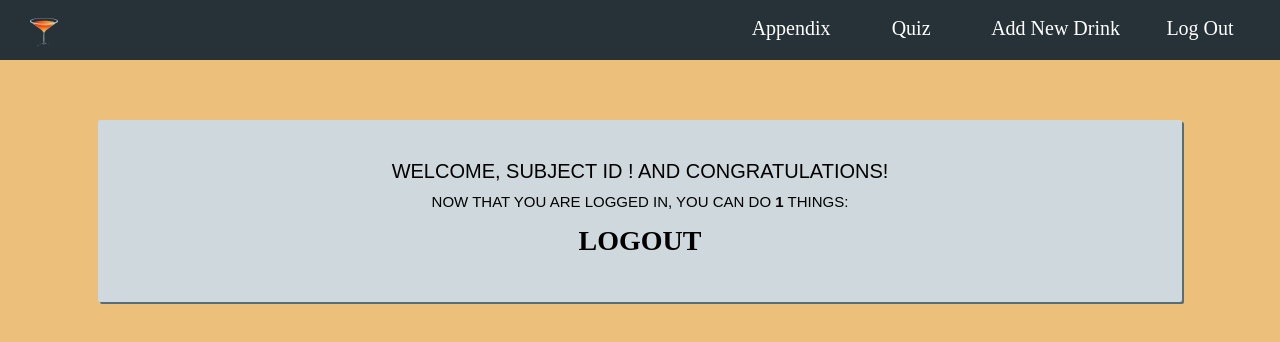
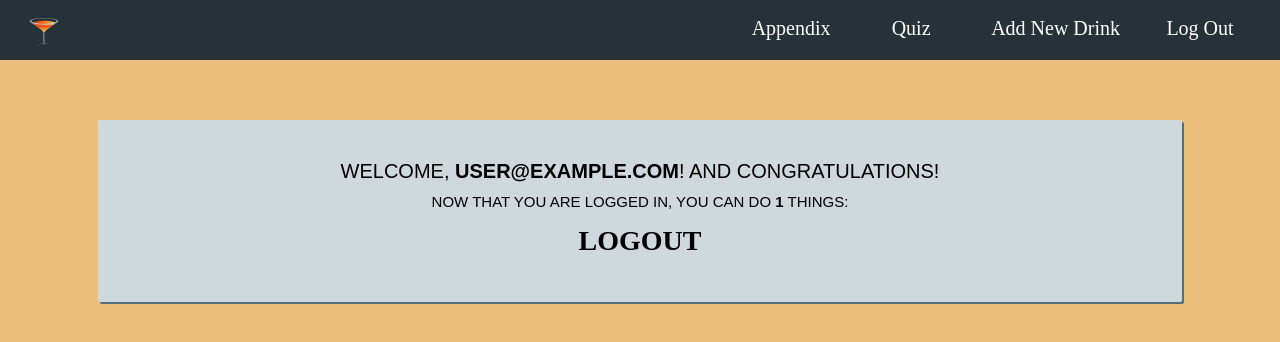
Before and after one commit to indy728/flashcards, a React (Create React App) app: page / in a window 1280 px wide. Shown: the top 342 px of the page. Built offline with nearby package versions, Linux system fonts and the light colour scheme; no server answers; sample sign-in values are in the browser's storage; what styled-theme would draw is missing.

Commit message:
homepage displays user email

```diff
--- a/src/containers/HomePage/HomePage.js
+++ b/src/containers/HomePage/HomePage.js
@@ -52,7 +52,7 @@ class HomePage extends Component {
             <React.Fragment>
                 <Wrapper className="HomePage">
                     <Intro>
-                        <h1>Welcome, subject id {this.props.username}! And congratulations!</h1>
+                        <h1>Welcome, <span style={{"fontWeight": "bold"}}>{this.props.email}</span>! And congratulations!</h1>
                         <h2>Now that you are logged in, you can do <span style={{"fontWeight": "bold"}}>{functionalComponents.length}</span> things:</h2>
                     </Intro>
                     {funcCompList}
@@ -64,7 +64,8 @@ class HomePage extends Component {
 
 const mapStateToProps = state => {
     return {
-        userId: state.username
+        userId: state.username,
+        email: state.email
     }
 }
 
--- a/src/store/actions/auth.js
+++ b/src/store/actions/auth.js
@@ -30,7 +30,7 @@ export const auth = (authInfo) => {
         if (authInfo.isSignUp) {
             firebaseAuth.createUserWithEmailAndPassword(authInfo.email, authInfo.password)
                 .then(res => {
-                    const user = res.user
+                    // const user = res.user
                     // TO DOs
                     // Fix this shit below
                     //
```
